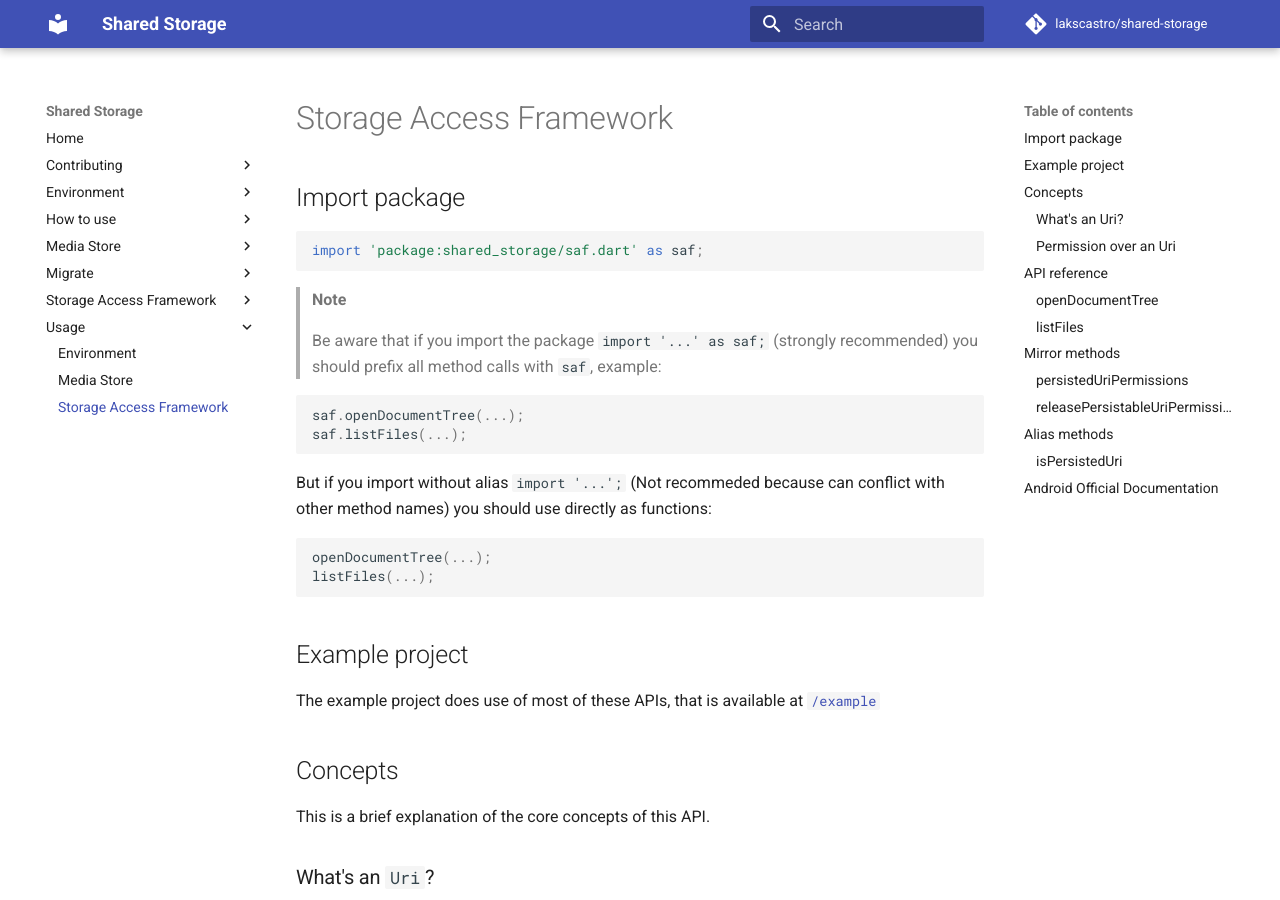
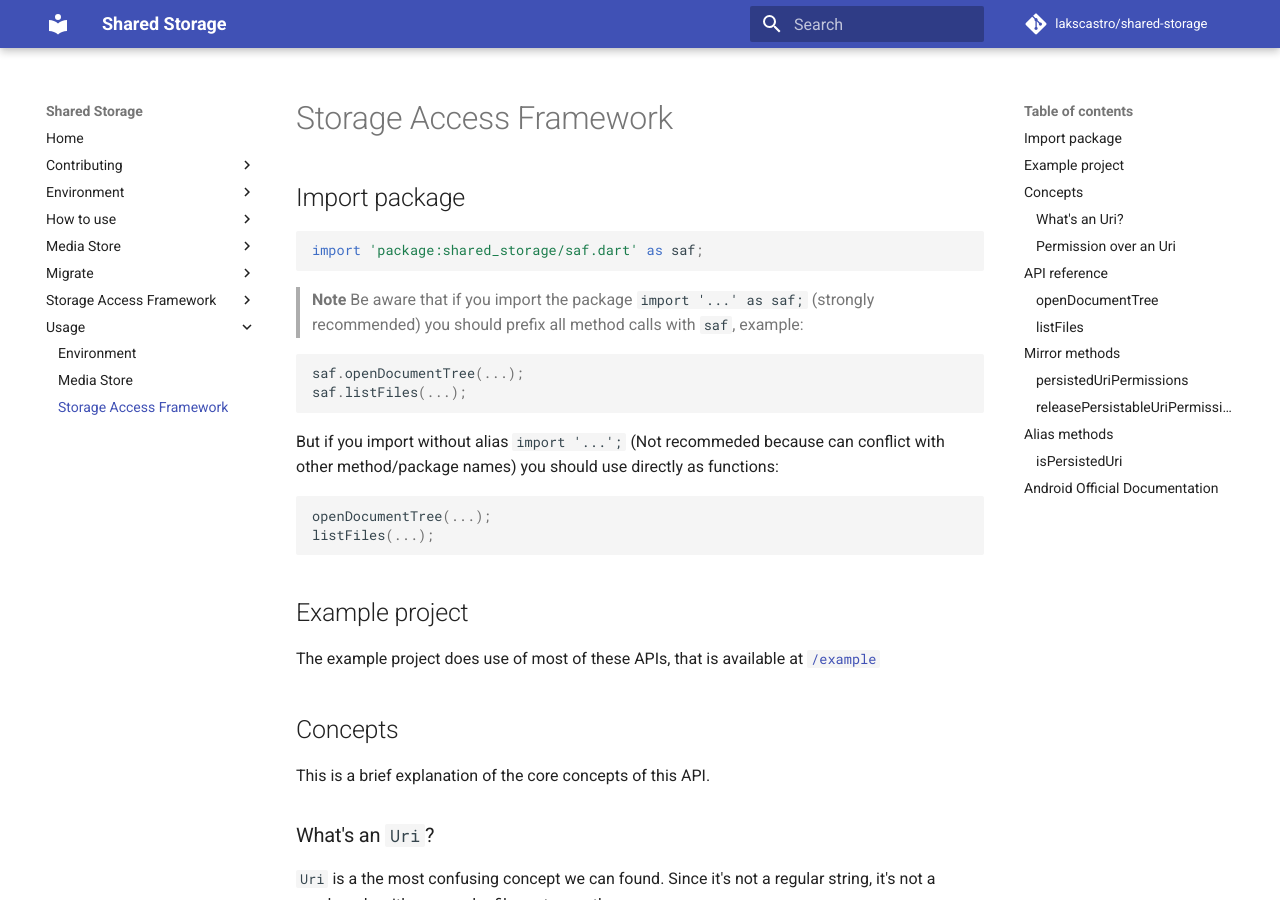
Before and after one commit to alexrintt/shared-storage, an MkDocs documentation site: the page built from docs/Usage/Storage Access Framework.md, in a window 1280 px wide and 900 px high. Built offline with MkDocs 1.6.1 and Material for MkDocs 9.7.7, drawn with Linux system fonts in a browser that asks for light colours; comment, search, counter and statistics services are not loaded.

````diff
--- a/docs/Usage/Storage Access Framework.md
+++ b/docs/Usage/Storage Access Framework.md
@@ -4,16 +4,14 @@
 import 'package:shared_storage/saf.dart' as saf;
 ```
 
-> **Note**
->
-> Be aware that if you import the package `import '...' as saf;` (strongly recommended) you should prefix all method calls with `saf`, example:
+> **Note** Be aware that if you import the package `import '...' as saf;` (strongly recommended) you should prefix all method calls with `saf`, example:
 
 ```dart
 saf.openDocumentTree(...);
 saf.listFiles(...);
 ```
 
-But if you import without alias `import '...';` (Not recommeded because can conflict with other method names) you should use directly as functions:
+But if you import without alias `import '...';` (Not recommeded because can conflict with other method/package names) you should use directly as functions:
 
 ```dart
 openDocumentTree(...);
````
Also changed, not shown: docs/Usage/Media Store.md (+29 -0 lines), 1 other file.
